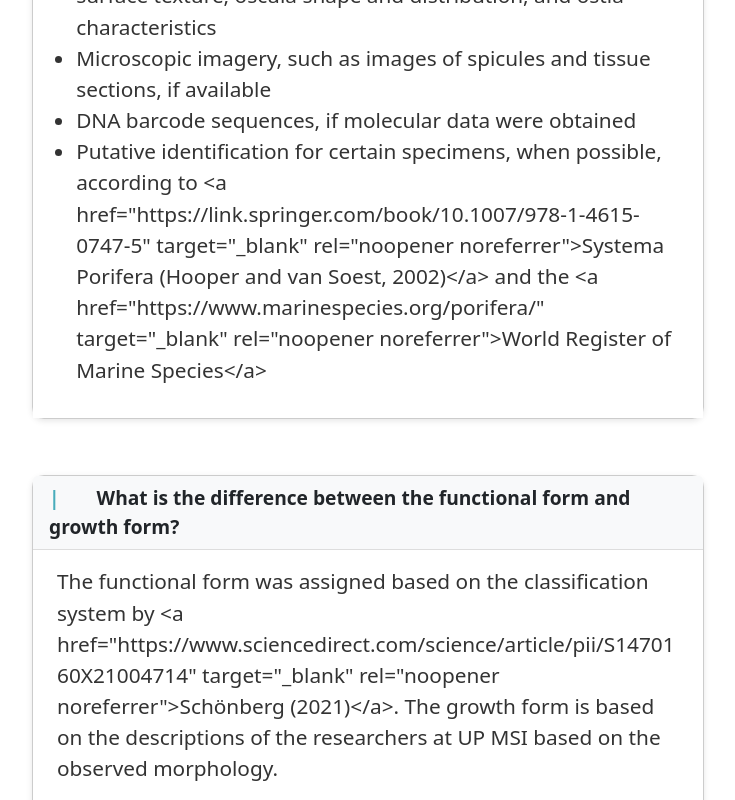
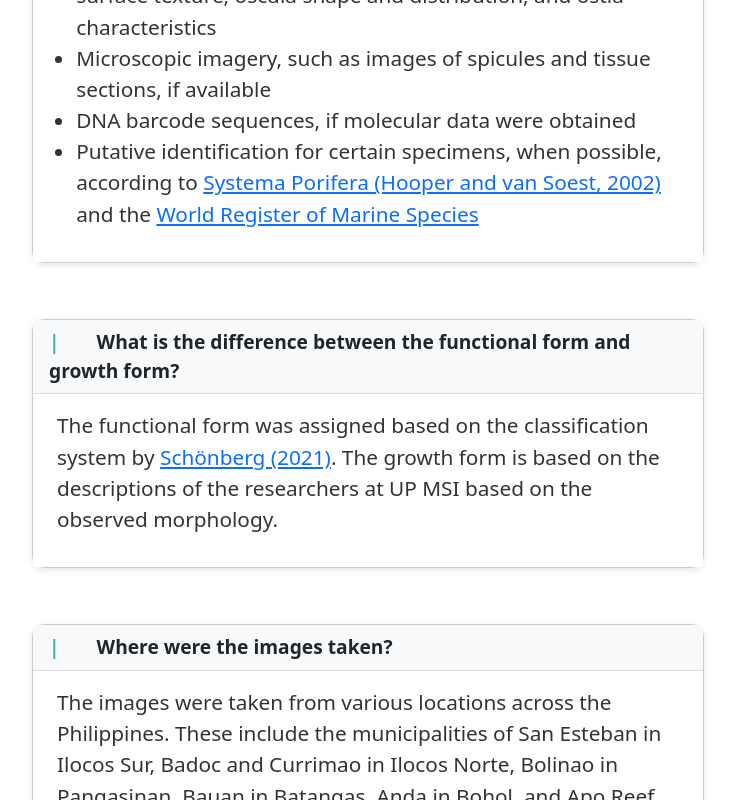
Before and after one commit to Geez-l/sponge-database, a Next.js app: page /faq in a window 1280 px wide. Shown: the part 2080-2880 px from the top of the page, without its empty margins (272-1007 px from the left). Built offline with nearby package versions, Linux system fonts and the light colour scheme.

Commit message:
home, faqs fixing

```diff
--- a/src/app/faq/page.tsx
+++ b/src/app/faq/page.tsx
@@ -24,12 +24,12 @@ const FAQ = () => {
               <Card.Body className="faq-body">
                 {item.a &&
                   (Array.isArray(item.a)
-                    ? item.a.map((para, index) => <p key={index}>{para}</p>)
-                    : <p>{item.a}</p>)}
+                    ? item.a.map((para, index) => <p key={index} dangerouslySetInnerHTML={{ __html: para }} />)
+                    : <p dangerouslySetInnerHTML={{ __html: item.a }} />)}
                 {item.list && (
                   <ul>
                     {item.list.map((li, index) => (
-                      <li key={index}>{li}</li>
+                      <li key={index} dangerouslySetInnerHTML={{ __html: li }} />
                     ))}
                   </ul>
                 )}
--- a/src/app/result/page.tsx
+++ b/src/app/result/page.tsx
@@ -95,7 +95,8 @@ export default function ResultPage() {
 
   // For button to full otu list
   const hasSearchOrFilters =
-    searchParams.get("search") ||
+    searchParam !== "" ||
+    !searchTerm ||
     color !== "Not available" ||
     location !== "Not available" ||
     functionalForm !== "Not available" ||
--- a/src/app/resultDetails/[otu_id]/ResultDetailsClient.tsx
+++ b/src/app/resultDetails/[otu_id]/ResultDetailsClient.tsx
@@ -175,7 +175,7 @@ export default function ResultDetailsClient({
                     <tbody>
                       <tr>
                         <td>Site</td>
-                        <td>{toSentenceCase(sponge.site_name || "N/A")}</td>
+                        <td>{toSentenceCase(sponge.site_name || "N/A")}, {toSentenceCase(sponge.location_name || "N/A")}</td>
                       </tr>
                       <tr>
                         <td>Actual Depth</td>
```
Also changed, not shown: src/app/components/homeCards.tsx (+4 -4 lines).
